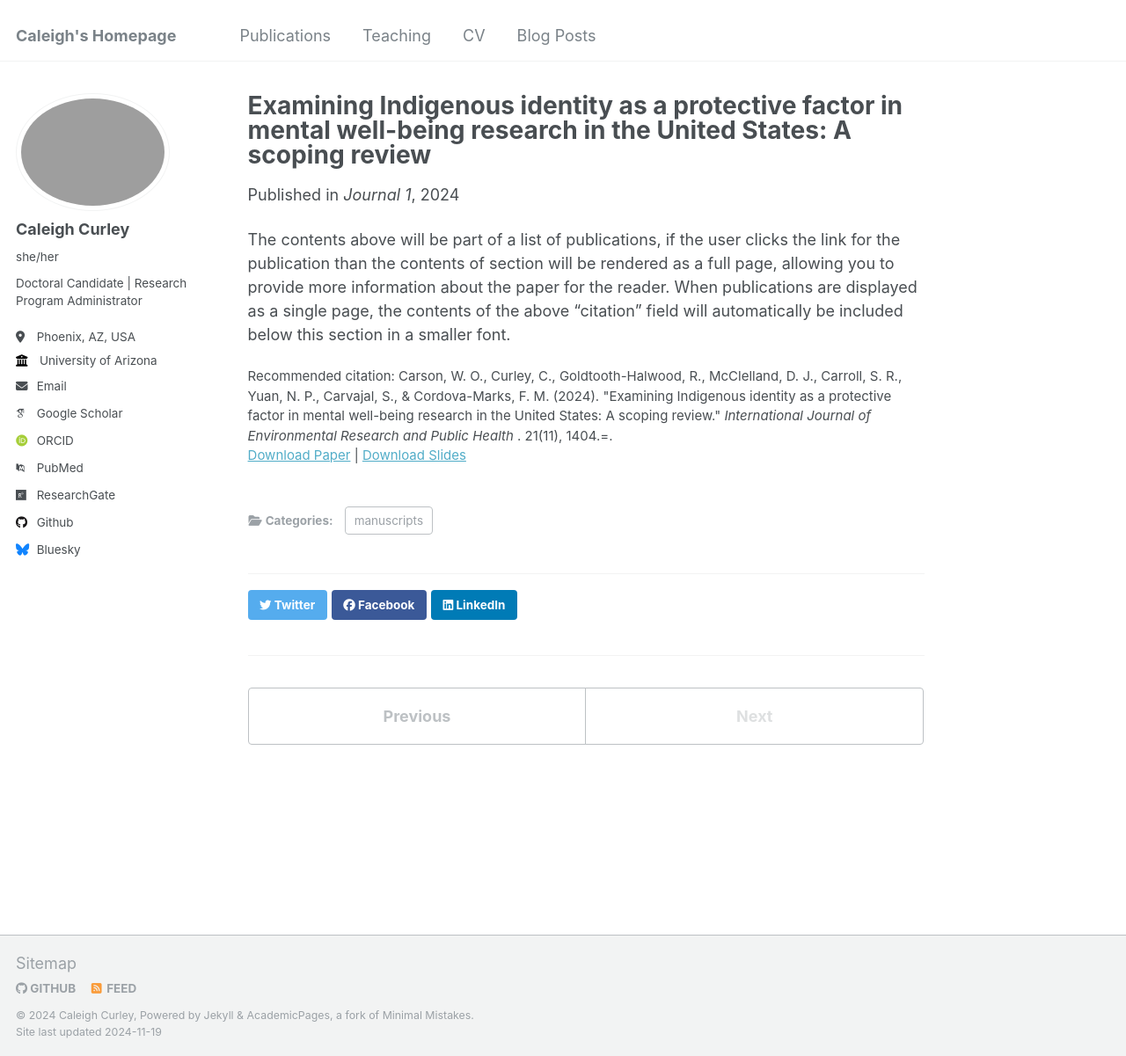
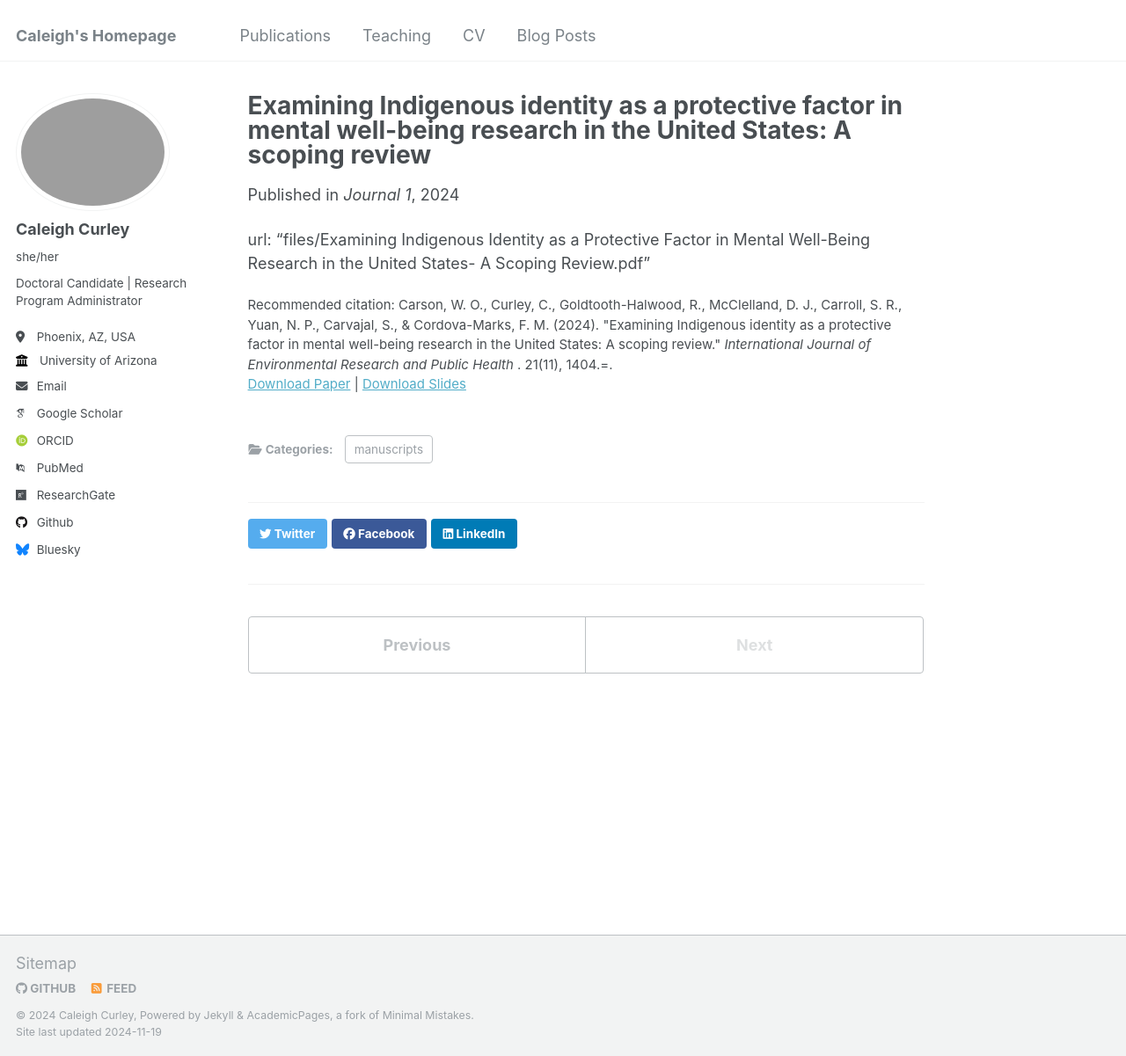
Before and after one commit to caleighcurley/Caleigh-Curley, a Jekyll site: the page built from _publications/2009-10-01-paper-title-number-1.md, in a window 1280 px wide and 1201 px high. Shown: the whole window at 88% size. Built offline with Jekyll 4.4.1, drawn with Linux system fonts in a browser that asks for light colours; some web fonts are replaced.

Commit message:
Update 2009-10-01-paper-title-number-1.md

```diff
--- a/_publications/2009-10-01-paper-title-number-1.md
+++ b/_publications/2009-10-01-paper-title-number-1.md
@@ -9,5 +9,4 @@ slidesurl: 'files/Examining Indigenous Identity as a Protective Factor in Mental
 paperurl: 'http://academicpages.github.io/files/paper1.pdf'
 citation: 'Carson, W. O., Curley, C., Goldtooth-Halwood, R., McClelland, D. J., Carroll, S. R., Yuan, N. P., Carvajal, S., & Cordova-Marks, F. M. (2024). &quot;Examining Indigenous identity as a protective factor in mental well-being research in the United States: A scoping review.&quot; <i>International Journal of Environmental Research and Public Health </i>. 21(11), 1404.=.'
 ---
-
-The contents above will be part of a list of publications, if the user clicks the link for the publication than the contents of section will be rendered as a full page, allowing you to provide more information about the paper for the reader. When publications are displayed as a single page, the contents of the above "citation" field will automatically be included below this section in a smaller font.
+url: "files/Examining Indigenous Identity as a Protective Factor in Mental Well-Being Research in the United States- A Scoping Review.pdf"
```
